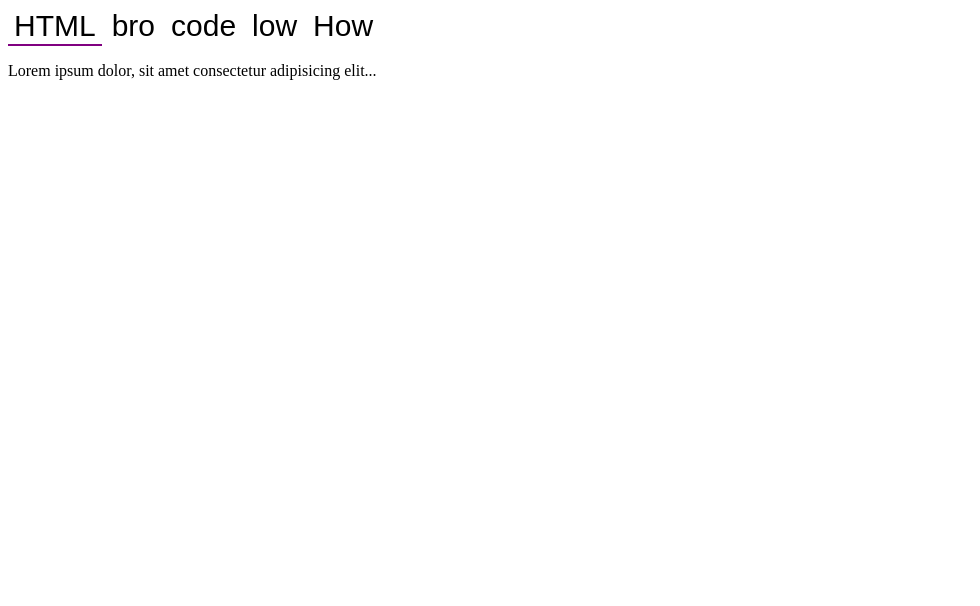
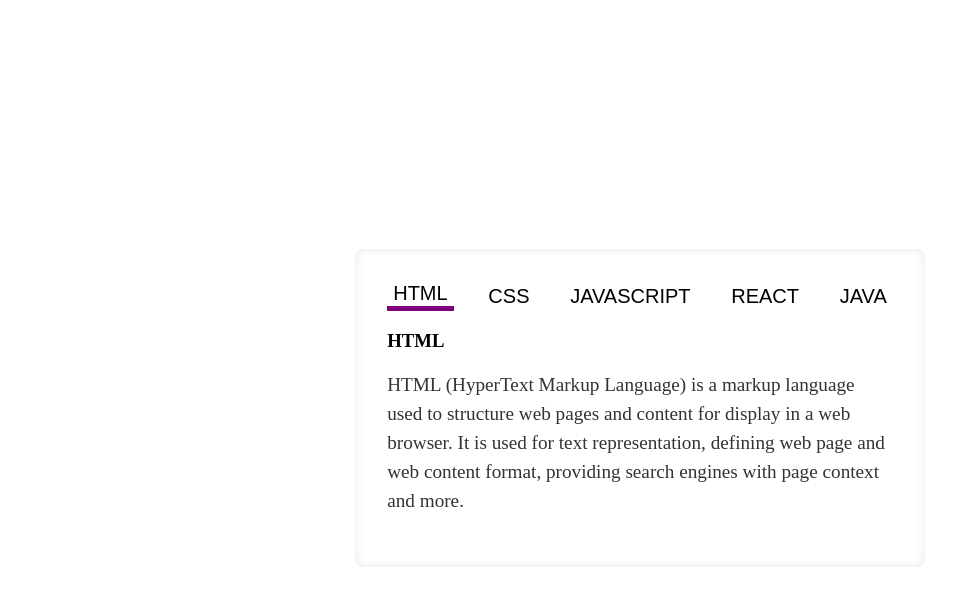
Before and after one commit to Thanh280124/Javascript-Projects, a plain HTML site: page 40.Interactive Tabs/index.html in a window 1280 px wide. Shown: the whole page, without its empty margins (0-980 px from the left). Drawn offline with Linux system fonts and the light colour scheme.

Commit message:
Tab interactive

```diff
--- a/40.Interactive Tabs/index.html
+++ b/40.Interactive Tabs/index.html
@@ -10,18 +10,37 @@
    <div class="container">
        <div class="tab-buttons">
         <button data-tabs = '0' class="active">HTML</button>
-        <button data-tabs = '1'>bro</button>
-        <button data-tabs = '2'>code</button>
-        <button data-tabs = '3'>low</button>
-        <button data-tabs = '4'>How</button>
+        <button data-tabs = '1'>CSS</button>
+        <button data-tabs = '2'>JAVASCRIPT</button>
+        <button data-tabs = '3'>REACT</button>
+        <button data-tabs = '4'>JAVA</button>
        </div>
 
        <div class="tab-content">
-        <p class="tab active" id="tab-0">Lorem ipsum dolor, sit amet consectetur adipisicing elit...</p>
-    <p class="tab" id="tab-1">amet consectetur adipisicing elit...</p>
-    <p class="tab" id="tab-2">dolor, sit amet consectetur adipisicing elit...</p>
-    <p class="tab" id="tab-3">ipsum dolor, sit amet consectetur adipisicing elit...</p>
-    <p class="tab" id="tab-4">adipisicing elit...</p>
+        <div class="tab active" id="tab-0">
+            <h3>HTML</h3>
+            <p>HTML (HyperText Markup Language) is a markup language used to structure web pages and content for display in a web browser. It is used for text representation, defining web page and web content format, providing search engines with page context and more.</p>
+        </div>
+
+    <div class="tab" id="tab-1">
+        <h3>CSS</h3>
+        <p>Cascading Style Sheets. Cascading Style Sheets (CSS) is a stylesheet language used to describe the presentation of a document written in HTML or XML (including XML dialects such as SVG, MathML or XHTML). CSS describes how elements should be rendered on screen, on paper, in speech, or on other media.</p>
+    </div>
+
+    <div class="tab" id="tab-2">
+        <h3>JAVASCRIPT</h3>
+        <p >JavaScript is a scripting language that enables you to create dynamically updating content, control multimedia, animate images, and pretty much everything else. (Okay, not everything, but it is amazing what you can achieve with a few lines of JavaScript code.)</p>
+    </div>
+
+    <div class="tab" id="tab-3">
+        <h3>REACT</h3>
+        <p>React is a JavaScript library for building user interfaces. It allows developers to create large web applications that can change data, without reloading the page. Its key feature is the ability to build components that manage their own state, then compose them to make complex UIs.</p>
+    </div>
+
+    <div class="tab" id="tab-4">
+        <h3>JAVA</h3>
+        <p>Java is a high-level, general-purpose, memory-safe, object-oriented programming language. It is intended to let programmers write once, run anywhere, meaning that compiled Java code can run on all platforms that support Java without the need to recompile.</p>
+    </div>
        </div>
    </div>
 </body>
--- a/40.Interactive Tabs/styles.css
+++ b/40.Interactive Tabs/styles.css
@@ -1,3 +1,16 @@
+
+body{
+  display: flex;
+  justify-content: center;
+  align-items: center;
+  height: 100vh;
+}
+.container {
+  width: 40%;
+  box-shadow: inset 0 0 10px rgba(0, 0, 0, 0.1);
+  padding: 2rem 2rem;
+  border-radius: 8px;
+}
 .tab {
   display: none;
 }
@@ -5,14 +18,24 @@
 .tab.active {
   display: block;
 }
-
+.tab-buttons {
+  display: flex;
+  justify-content: space-between;
+  margin-bottom: 1rem;
+}
 
 button{
-   font-size: 30px;
+   font-size: 20px;
    border: none;
     background-color: white;
 }
 
 button.active{
-    border-bottom: 2px solid purple;
+    border-bottom: 5px solid purple;
 }
+
+p {
+  font-size: 1.2rem;
+  line-height: 1.5;
+  color: #333;
+}
```
